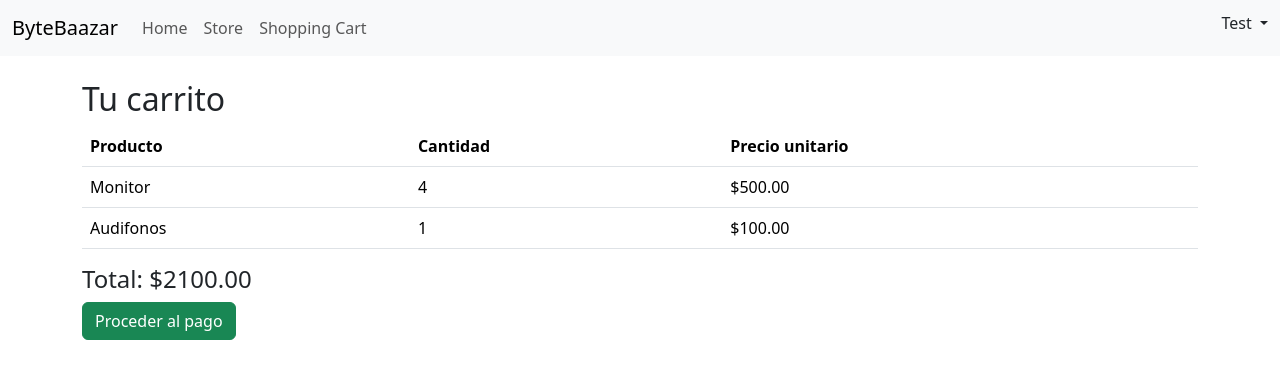
After one commit to edup3/ByteBaazar, a Django app: page /cart/ in a window 1280 px wide. The commit adds this page. Shown: the top 379 px of the page. Run offline with Django 5.2, Linux system fonts and the light colour scheme; a user stored in the database is signed in; data comes from the database, SQL or seed files in the repository; both versions use the stored data as it was after the commit.

Commit message:
ShoppingCart fixed

```diff
--- a/manage.py
+++ b/manage.py
@@ -6,7 +6,7 @@ import sys
 
 def main():
     """Run administrative tasks."""
-    os.environ.setdefault('DJANGO_SETTINGS_MODULE', 'ByteBazaar.settings_dev')
+    os.environ.setdefault('DJANGO_SETTINGS_MODULE', 'ByteBazaar.settings')
     try:
         from django.core.management import execute_from_command_line
     except ImportError as exc:
--- a/store/templates/store/base.html
+++ b/store/templates/store/base.html
@@ -24,6 +24,11 @@
               <li class="nav-item">
                 <a class="nav-link" href="{% url 'store' %}">Store</a>
               </li>
+              {% if user.is_authenticated %}
+              <li class="nav-item">
+                <a class="nav-link" href="{% url 'cart' %}">Shopping Cart</a>
+              </li>
+              {% endif %}
             </ul>
             {% if user.is_authenticated %}
 
--- /dev/null
+++ b/store/templates/store/cart.html
@@ -0,0 +1,37 @@
+{% extends 'store/base.html' %}
+
+{% block title %}Tu carrito{% endblock %}
+
+{% block content %}
+<div class="container mt-4">
+    <h2>Tu carrito</h2>
+
+    {% if order and order.items.all %}
+        <table class="table">
+            <thead>
+                <tr>
+                    <th>Producto</th>
+                    <th>Cantidad</th>
+                    <th>Precio unitario</th>
+                </tr>
+            </thead>
+            <tbody>
+                {% for item in order.items.all %}
+                <tr>
+                    <td>{{ item.product.name }}</td>
+                    <td>{{ item.quantity }}</td>
+                    <td>${{ item.product.price }}</td>
+                </tr>
+                {% endfor %}
+            </tbody>
+        </table>
+
+        <h4>Total: ${{ order.total_price }}</h4>
+
+        <a href="#" class="btn btn-success">Proceder al pago</a>
+    {% else %}
+        <p>Tu carrito está vacío.</p>
+        <a href="{% url 'store' %}" class="btn btn-primary">Ir a la tienda</a>
+    {% endif %}
+</div>
+{% endblock %}
--- a/store/templates/store/product.html
+++ b/store/templates/store/product.html
@@ -35,7 +35,7 @@
             {% endfor %}
         </ul>
         <div class="btn-bar">
-            <a href="#" class="btn btn-primary" id="cart-btn">Agregar al carrito</a>
+            <a href="{% url 'add_to_cart' product.id %}" class="btn btn-primary">Agregar al carrito</a>
             <a href="{% url 'add_review' product.id %}" class="btn btn-secondary" id="cart-btn">Dejar una review</a>
         </div>
         </div>
--- a/store/urls.py
+++ b/store/urls.py
@@ -1,6 +1,6 @@
 from django.urls import path, include
-from .views import HomePageView, StorePageView, RegisterCustomerView, ProductPageView, LoginCustomerView, LogoutCustomerView, CreateReviewView
-
+from .views import HomePageView, StorePageView, RegisterCustomerView, ProductPageView, LoginCustomerView, LogoutCustomerView, CreateReviewView, CartView
+from . import views
 urlpatterns = [
     path('', HomePageView.as_view(), name='home'),
     path('store/', StorePageView.as_view(), name='store'),
@@ -10,5 +10,6 @@ urlpatterns = [
     path('product/<int:pk>', ProductPageView.as_view(), name='product'),
     path('product/addreview/<int:product_pk>',
          CreateReviewView.as_view(), name='add_review'),
-
+    path('add-to-cart/<int:product_id>/', views.add_to_cart, name='add_to_cart'),
+    path('cart/', CartView.as_view(), name='cart'),
 ]
--- a/store/views.py
+++ b/store/views.py
@@ -6,7 +6,12 @@ from django.contrib.auth.views import LoginView, LogoutView
 from django.views.generic import ListView, TemplateView, CreateView, DetailView
 from django.db.models import Avg
 from .forms import RegisterForm, ReviewForm
-from .models import Product, Customer, Review, Category
+from .models import Product, Customer, Review, Category, Order, OrderItem
+from django.shortcuts import redirect, get_object_or_404
+from django.contrib.auth.decorators import login_required
+from django.db.models import Sum
+from django.urls import reverse
+from django.db import models
 
 # Create your views here.
 
@@ -85,3 +90,42 @@ class CreateReviewView(LoginRequiredMixin, CreateView):
 
     def get_success_url(self):
         return reverse_lazy('product', kwargs={'pk': self.kwargs['product_pk']})
+
+class CartView(LoginRequiredMixin, TemplateView):
+    template_name = 'store/cart.html'
+
+    def get_context_data(self, **kwargs):
+        context = super().get_context_data(**kwargs)
+        order = Order.objects.filter(customer=self.request.user, status='pending').first()
+        context['order'] = order
+        return context
+
+@login_required
+def add_to_cart(request, product_id):
+    product = get_object_or_404(Product, id=product_id)
+
+    # Obtener o crear la orden pendiente
+    order, created = Order.objects.get_or_create(
+        customer=request.user,
+        status='pending',
+        defaults={'total_price': 0}
+    )
+
+    # Obtener o crear el OrderItem correspondiente
+    order_item, item_created = OrderItem.objects.get_or_create(
+        order=order,
+        product=product,
+        defaults={'quantity': 1}
+    )
+
+    if not item_created:
+        order_item.quantity += 1
+        order_item.save()
+
+    # Actualizar el total de la orden
+    total = order.items.aggregate(total=Sum(models.F('quantity') * models.F('product__price')))['total'] or 0
+    order.total_price = total
+    order.save()
+
+    # Redirigir a la misma página del producto
+    return redirect('product', pk=product.id)
```
Also changed, not shown: db.sqlite3, store/models.py (line endings or trailing spaces), store/products/descarga_8.jpg (added), store/products/images_3.jpg (added).
